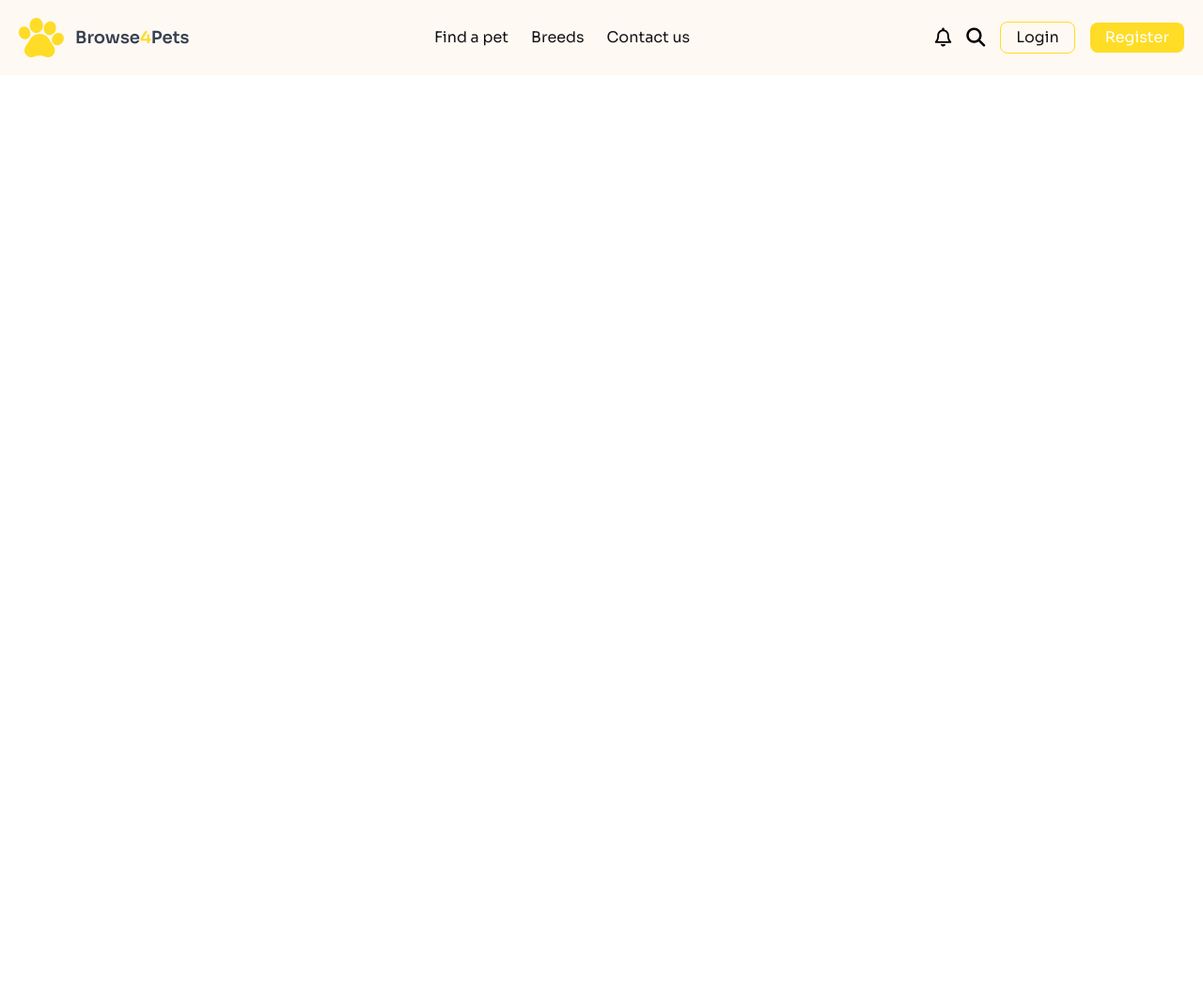
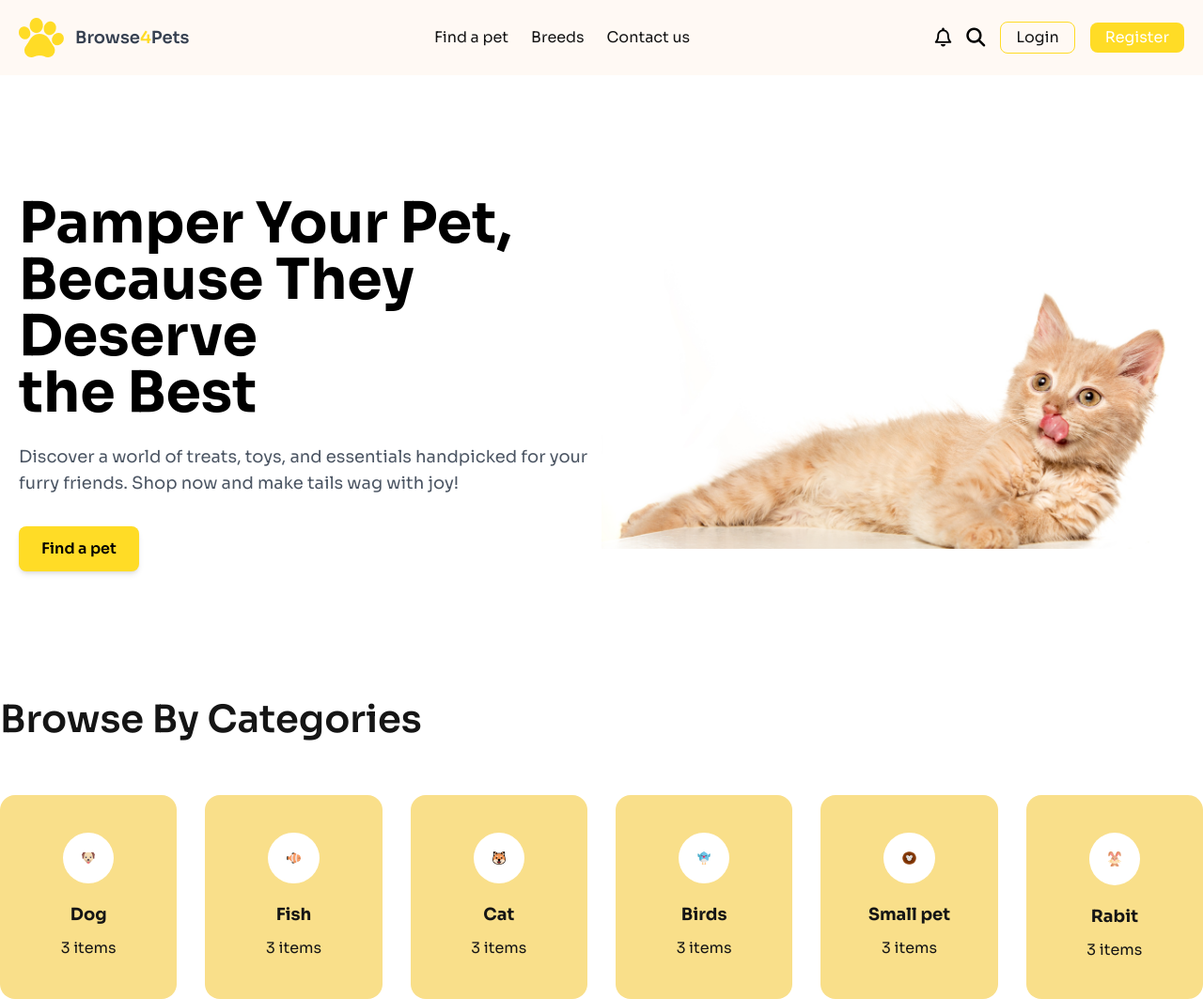
Before and after one commit to shsobur/Browse4Pets, a plain HTML site: page index.html in a window 1280 px wide. Shown: the whole page at 94% size. Before the commit the page ends 800 px from the top, so only its background shows below. Drawn offline with nearby package versions, Linux system fonts and the light colour scheme; a web font is replaced by a local one.

Commit message:
Category basic design completed

```diff
--- /dev/null
+++ b/category.css
@@ -0,0 +1,41 @@
+.categoty_main_top_container {
+  max-width: 1536px;
+  margin: auto;
+}
+
+.categoty_main_top_container h2 {
+  font-size: 2.5rem;
+  font-weight: 600;
+  margin-bottom: 50px;
+}
+
+.category_card_main_container {
+  display: grid;
+  gap: 30px;
+  grid-template-columns: repeat(6, 1fr);
+}
+
+.category_cards_container {
+  border-radius: 16px;
+  padding: 40px;
+  text-align: center;
+  background-color: #F9DF8A;
+}
+
+.category_card_image_container {
+  margin: auto;
+  width: 50%;
+  display: flex;
+  align-items: center;
+  justify-content: center;
+  padding: 20px;
+  border-radius: 50%;
+  margin-bottom: 20px;
+  background-color: #ffffff;
+}
+
+.category_cards_container h3 {
+  font-weight: 700;
+  font-size: 18px;
+  margin-bottom: 10px;
+}
--- a/index.html
+++ b/index.html
@@ -11,7 +11,7 @@
       referrerpolicy="no-referrer"
     />
     <link rel="stylesheet" href="index.css" />
-    <link rel="stylesheet" href="navbar.css" />
+    <link rel="stylesheet" href="category.css" />
     <script src="https://cdn.tailwindcss.com"></script>
     <title>Browse4Pets</title>
   </head>
@@ -61,7 +61,96 @@
       </nav>
     </header>
 
-    <main></main>
+    <main>
+      <!-- Home section ST -->
+      <section>
+        <div
+          class="container mx-auto px-5 py-32 flex flex-col lg:flex-row items-center"
+        >
+          <div class="lg:w-1/2 lg:text-left">
+            <h1 class="text-4xl lg:text-6xl font-bold text-black mb-6">
+              Pamper Your Pet,<br />
+              Because They Deserve <br />
+              the Best
+            </h1>
+            <p class="text-lg text-gray-600 mb-8">
+              Discover a world of treats, toys, and essentials handpicked for
+              your furry friends. Shop now and make tails wag with joy!
+            </p>
+            <button
+              class="bg-[#FFDC26] text-black font-semibold px-6 py-3 rounded-lg shadow-md hover:bg-yellow-500 transition"
+            >
+              Find a pet
+            </button>
+          </div>
+
+          <div class="lg:w-1/2 flex justify-center">
+            <img
+              src="./assets/cat-big.png"
+              alt="Cat image"
+              class="max-w-full h-auto"
+            />
+          </div>
+        </div>
+      </section>
+      <!-- Home section END -->
+
+      <section>
+        <div class="categoty_main_top_container">
+          <h2>Browse By Categories</h2>
+
+          <div class="category_card_main_container">
+            <div class="category_cards_container">
+              <div class="category_card_image_container">
+                <img src="./assets/dog-cartoon.png" alt="Pet Image" />
+              </div>
+              <h3>Dog</h3>
+              <p>3 items</p>
+            </div>
+
+            <div class="category_cards_container">
+              <div class="category_card_image_container">
+                <img src="./assets/fish-cartoon.png" alt="Pet Image" />
+              </div>
+              <h3>Fish</h3>
+              <p>3 items</p>
+            </div>
+
+            <div class="category_cards_container">
+              <div class="category_card_image_container">
+                <img src="./assets/cat-cartoon.png" alt="Pet Image" />
+              </div>
+              <h3>Cat</h3>
+              <p>3 items</p>
+            </div>
+
+            <div class="category_cards_container">
+              <div class="category_card_image_container">
+                <img src="./assets/bird-cartoon.png" alt="Pet Image" />
+              </div>
+              <h3>Birds</h3>
+              <p>3 items</p>
+            </div>
+
+            <div class="category_cards_container">
+              <div class="category_card_image_container">
+                <img src="./assets/mouse-cartoon.png" alt="Pet Image" />
+              </div>
+              <h3>Small pet</h3>
+              <p>3 items</p>
+            </div>
+
+            <div class="category_cards_container">
+              <div class="category_card_image_container">
+                <img src="./assets/rabbit-cartoon.png" alt="Pet Image" />
+              </div>
+              <h3>Rabit</h3>
+              <p>3 items</p>
+            </div>
+          </div>
+        </div>
+      </section>
+    </main>
 
     <footer></footer>
   </body>
```
Also changed, not shown: navbar.css (deleted).
